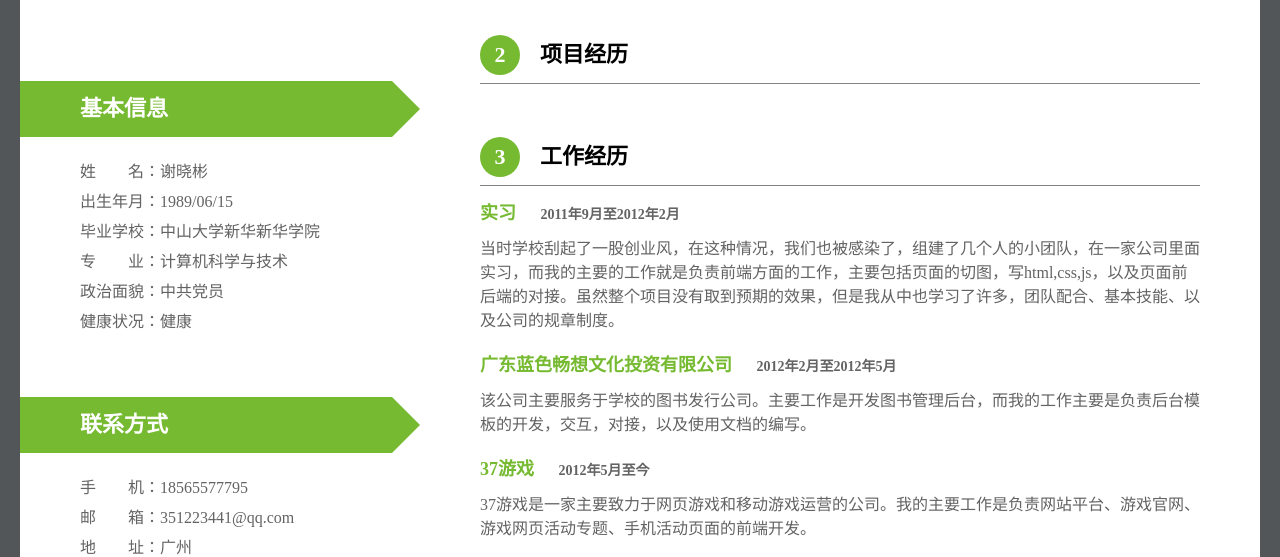
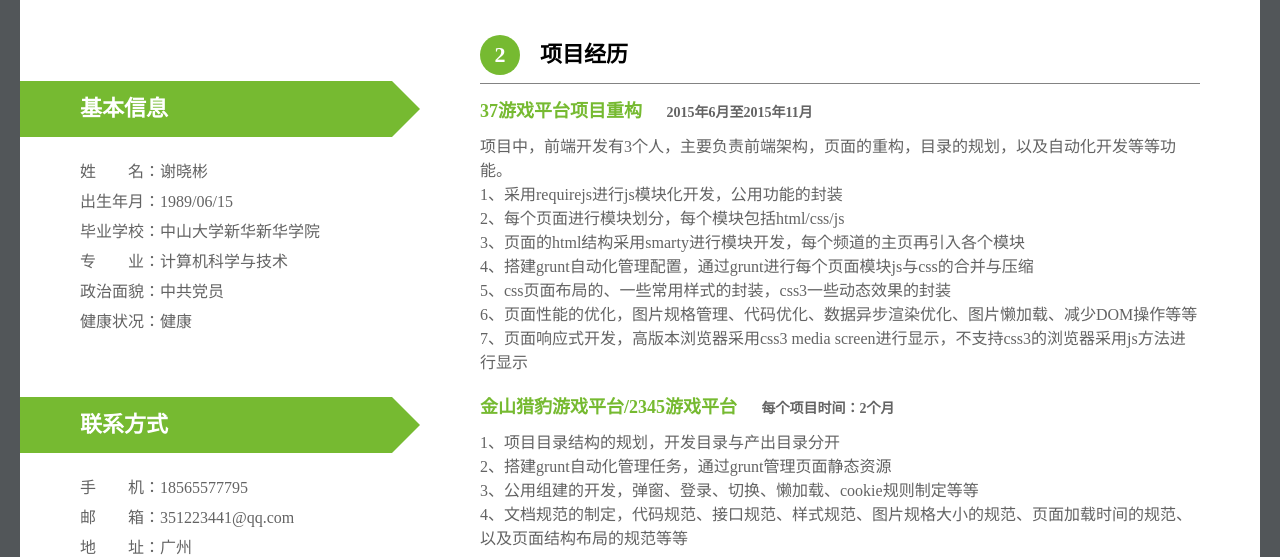
Before and after one commit to frontendX/mycv, a plain HTML site: page index.html in a window 1280 px wide. Shown: the part 435-992 px from the top of the page. Drawn offline with Linux system fonts and the light colour scheme.

Commit message:
updated cn

```diff
--- a/index.html
+++ b/index.html
@@ -89,6 +89,25 @@
     <div class="data-module">
       <h3 class="t">项目经历 <span class="icon-num">2</span></h3>
       <div class="c">
+        <div class="time-company">
+          <h4 class="time-range">37游戏平台项目重构 <span>2015年6月至2015年11月</span></h4>
+          <p>项目中，前端开发有3个人，主要负责前端架构，页面的重构，目录的规划，以及自动化开发等等功能。</p>
+          <p>1、采用requirejs进行js模块化开发，公用功能的封装</p>
+          <p>2、每个页面进行模块划分，每个模块包括html/css/js</p>
+          <p>3、页面的html结构采用smarty进行模块开发，每个频道的主页再引入各个模块</p>
+          <p>4、搭建grunt自动化管理配置，通过grunt进行每个页面模块js与css的合并与压缩</p>
+          <p>5、css页面布局的、一些常用样式的封装，css3一些动态效果的封装</p>
+          <p>6、页面性能的优化，图片规格管理、代码优化、数据异步渲染优化、图片懒加载、减少DOM操作等等</p>
+          <p>7、页面响应式开发，高版本浏览器采用css3 media screen进行显示，不支持css3的浏览器采用js方法进行显示</p>
+        </div>
+
+        <div class="time-company">
+          <h4 class="time-range">金山猎豹游戏平台/2345游戏平台 <span>每个项目时间：2个月</span></h4>
+          <p>1、项目目录结构的规划，开发目录与产出目录分开</p>
+          <p>2、搭建grunt自动化管理任务，通过grunt管理页面静态资源</p>
+          <p>3、公用组建的开发，弹窗、登录、切换、懒加载、cookie规则制定等等</p>
+          <p>4、文档规范的制定，代码规范、接口规范、样式规范、图片规格大小的规范、页面加载时间的规范、以及页面结构布局的规范等等</p>
+        </div>
       </div>
     </div>
 
@@ -96,9 +115,10 @@
     <div class="data-module">
       <h3 class="t">工作经历 <span class="icon-num">3</span></h3>
       <div class="c">
+
         <div class="time-company">
-          <h4 class="time-range">实习 <span>2011年9月至2012年2月</span></h4>
-          <p>当时学校刮起了一股创业风，在这种情况，我们也被感染了，组建了几个人的小团队，在一家公司里面实习，而我的主要的工作就是负责前端方面的工作，主要包括页面的切图，写html,css,js，以及页面前后端的对接。虽然整个项目没有取到预期的效果，但是我从中也学习了许多，团队配合、基本技能、以及公司的规章制度。</p>
+          <h4 class="time-range">37游戏 <span>2012年5月至今</span></h4>
+          <p>37游戏是一家主要致力于网页游戏和移动游戏运营的公司。我的主要工作是前端部分平台的架构、平台组建、前端自动化、游戏平台、游戏官网、游戏网页活动专题、手机活动页面的前端开发。</p>
         </div>
 
         <div class="time-company">
@@ -107,8 +127,8 @@
         </div>
 
         <div class="time-company">
-          <h4 class="time-range">37游戏 <span>2012年5月至今</span></h4>
-          <p>37游戏是一家主要致力于网页游戏和移动游戏运营的公司。我的主要工作是负责网站平台、游戏官网、游戏网页活动专题、手机活动页面的前端开发。</p>
+          <h4 class="time-range">实习 <span>2011年9月至2012年2月</span></h4>
+          <p>当时学校刮起了一股创业风，在这种情况，我们也被感染了，组建了几个人的小团队，在一家公司里面实习，而我的主要的工作就是负责前端方面的工作，主要包括页面的切图，写html,css,js，以及页面前后端的对接。虽然整个项目没有取到预期的效果，但是我从中也学习了许多，团队配合、基本技能、以及公司的规章制度。</p>
         </div>
 
       </div>
```
